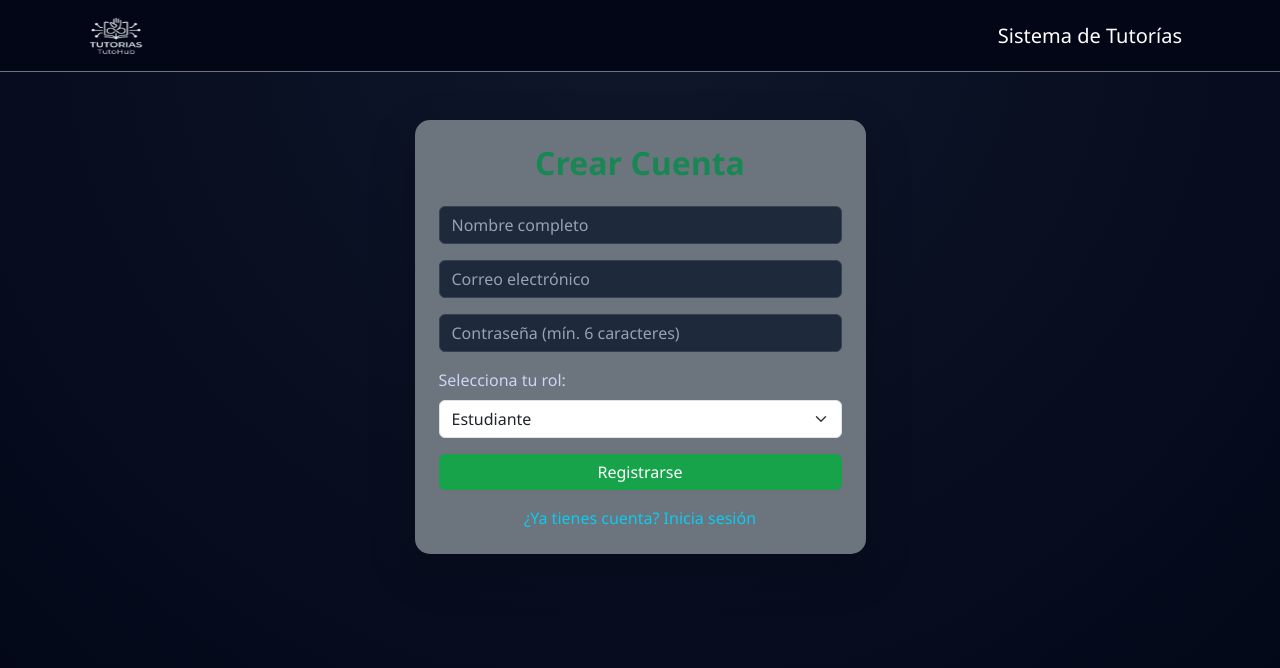
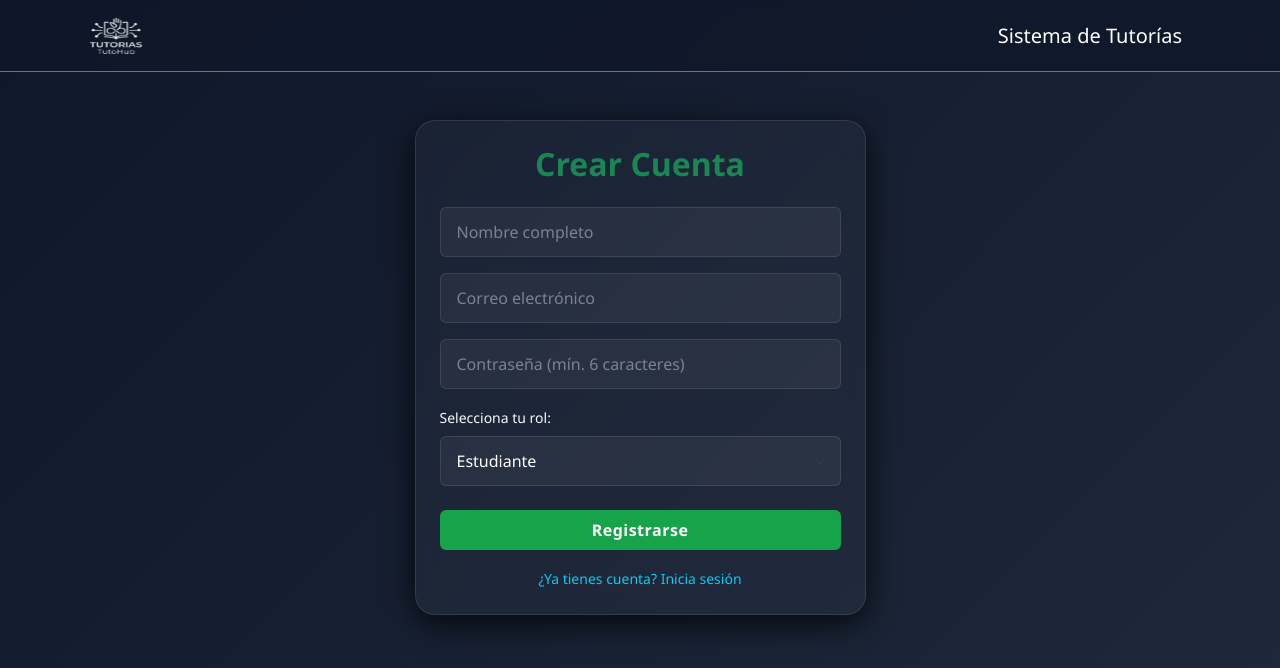
Before and after one commit to granadosrozojaider-cmd/Introduccion_TUToreS_D191_20261_Jaider, a website: page public/registro.html in a window 1280 px wide. Drawn offline with nearby package versions, Linux system fonts and the light colour scheme; no server answers.

Commit message:
Mejoramiento del registro

```diff
--- a/public/css/netflix.css
+++ /dev/null
@@ -1,35 +0,0 @@
-body{
-background:#141414;
-color:white;
-font-family:Arial, Helvetica, sans-serif;
-}
-
-.navbar{
-background:#000;
-}
-
-.card{
-background:#1f1f1f;
-border:none;
-border-radius:10px;
-transition:0.3s;
-}
-
-.card:hover{
-transform:scale(1.05);
-}
-
-.btn-primary{
-background:#e50914;
-border:none;
-}
-
-.table{
-color:white;
-}
-
-input,select{
-background:#2b2b2b !important;
-color:white !important;
-border:none !important;
-}
--- a/public/registro.html
+++ b/public/registro.html
@@ -6,10 +6,74 @@
     <title>Crear Cuenta - TutoHub</title>
     <link href="https://cdn.jsdelivr.net/npm/bootstrap@5.3.2/dist/css/bootstrap.min.css" rel="stylesheet">
     <link rel="stylesheet" href="css/styles.css">
+
+    <style>
+        /* Estilo base y fondo */
+        body {
+            background: linear-gradient(135deg, #0f172a 0%, #1e293b 100%);
+            min-height: 100vh;
+            font-family: 'Segoe UI', Tahoma, Geneva, Verdana, sans-serif;
+        }
+
+        /* La "Caja" estilo Glassmorphism */
+        .glass-card {
+            background: rgba(255, 255, 255, 0.03) !important;
+            backdrop-filter: blur(12px);
+            -webkit-backdrop-filter: blur(12px);
+            border: 1px solid rgba(255, 255, 255, 0.1) !important;
+            border-radius: 20px !important;
+            box-shadow: 0 8px 32px 0 rgba(0, 0, 0, 0.8) !important;
+        }
+
+        /* Estilo de los Inputs y Select */
+        .form-control, .form-select {
+            background-color: rgba(255, 255, 255, 0.05) !important;
+            border: 1px solid rgba(255, 255, 255, 0.1) !important;
+            color: #ffffff !important;
+            padding: 0.75rem 1rem;
+            transition: all 0.3s ease;
+        }
+
+        .form-control:focus, .form-select:focus {
+            background-color: rgba(255, 255, 255, 0.1) !important;
+            border-color: #198754 !important;
+            box-shadow: 0 0 15px rgba(25, 135, 84, 0.2) !important;
+            outline: none;
+        }
+
+        .form-control::placeholder {
+            color: rgba(255, 255, 255, 0.4) !important;
+        }
+
+        /* Ajuste para opciones del select */
+        option {
+            background-color: #1e293b;
+            color: white;
+        }
+
+        /* Animación suave para el botón */
+        .btn-success {
+            font-weight: 600;
+            letter-spacing: 0.5px;
+            transition: transform 0.2s;
+        }
+
+        .btn-success:hover {
+            transform: translateY(-2px);
+            box-shadow: 0 5px 15px rgba(25, 135, 84, 0.4);
+        }
+
+        .navbar {
+            background-color: rgba(15, 23, 42, 0.8) !important;
+            backdrop-filter: blur(5px);
+        }
+    </style>
 </head>
-<body class="bg-dark text-white"> <nav class="navbar navbar-dark bg-dark border-bottom border-secondary">
+<body class="text-white">
+
+    <nav class="navbar navbar-dark border-bottom border-secondary">
         <div class="container d-flex align-items-center">
-            <img src="css/LOGO.png" width="70" height="55" class="me-2">
+            <img src="css/LOGO.png" width="70" height="55" class="me-2" alt="Logo">
             <span class="navbar-brand">Sistema de Tutorías</span>
         </div>
     </nav>
@@ -17,7 +81,8 @@
     <div class="container mt-5">
         <div class="row justify-content-center">
             <div class="col-md-5">
-                <div class="card p-4 bg-secondary text-white shadow-lg"> <h2 class="text-center mb-4 text-success">Crear Cuenta</h2>
+                <div class="card p-4 glass-card text-white shadow-lg">
+                    <h2 class="text-center mb-4 text-success fw-bold">Crear Cuenta</h2>
 
                     <div class="mb-3">
                         <input type="text" id="nombre" class="form-control" placeholder="Nombre completo">
@@ -29,18 +94,22 @@
                         <input type="password" id="password" class="form-control" placeholder="Contraseña (mín. 6 caracteres)">
                     </div>
 
-                    <div class="mb-3">
-                        <label class="form-label">Selecciona tu rol:</label>
+                    <div class="mb-4">
+                        <label class="form-label text-light small">Selecciona tu rol:</label>
                         <select id="rol" class="form-select">
                             <option value="estudiante">Estudiante</option>
                             <option value="tutor">Tutor</option>
                         </select>
                     </div>
 
-                    <button type="button" class="btn btn-success w-100 mb-3" onclick="registrar()">Registrarse</button>
+                    <button type="button" class="btn btn-success w-100 mb-3 py-2" onclick="registrar()">
+                        Registrarse
+                    </button>
 
                     <div class="text-center">
-                        <a href="index.html" class="text-info text-decoration-none">¿Ya tienes cuenta? Inicia sesión</a>
+                        <a href="index.html" class="text-info text-decoration-none small">
+                            ¿Ya tienes cuenta? Inicia sesión
+                        </a>
                     </div>
                 </div>
             </div>
```
